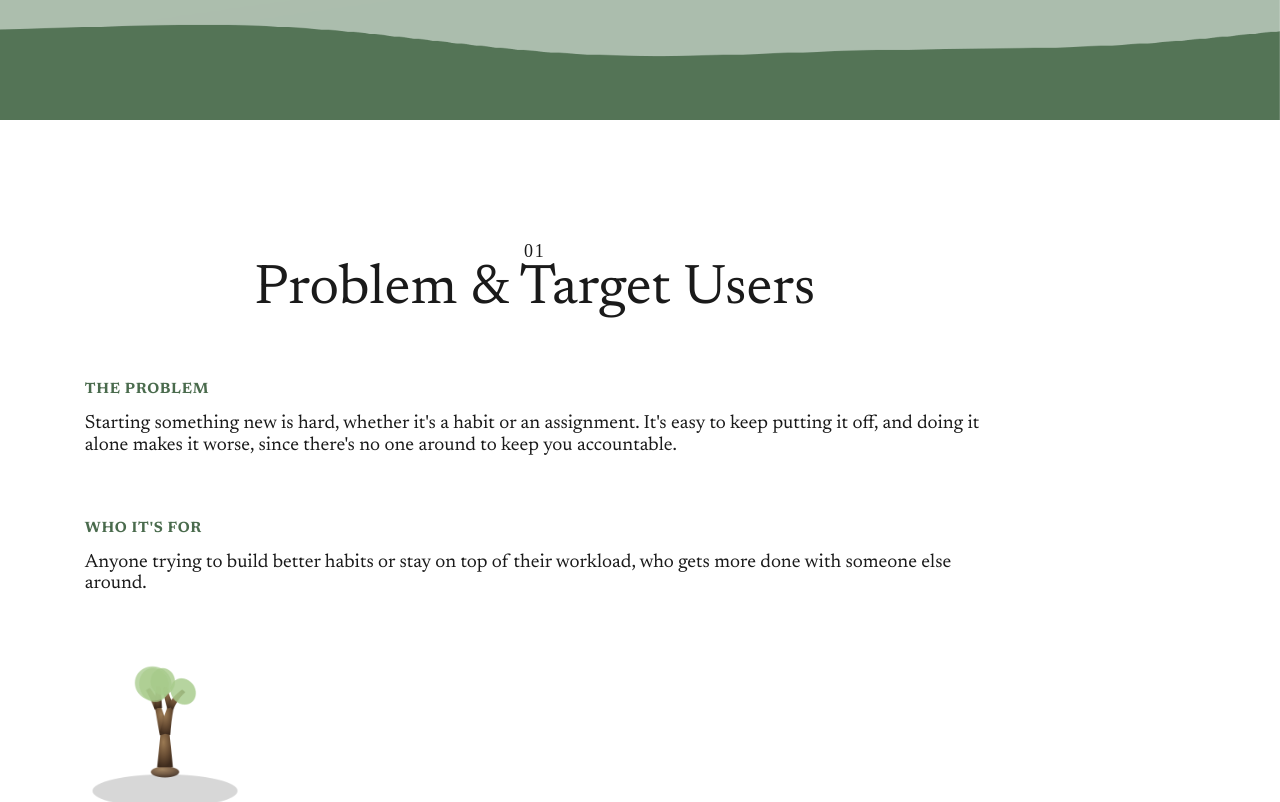
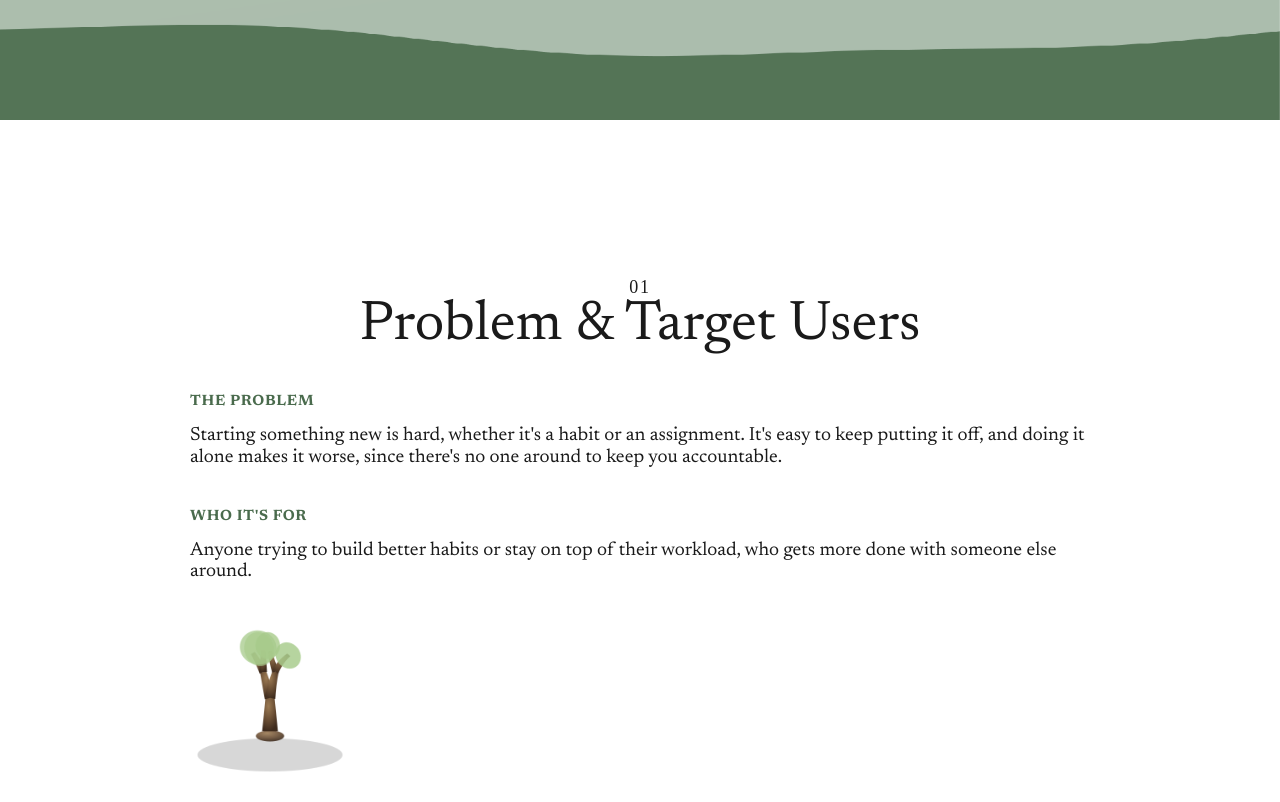
Before and after one commit to iopkelvin/Grove, a React (Vite) app in the folder frontend/: page /design-process in a window 1280 px wide. Shown: the part 680-1482 px from the top of the page. Built offline with nearby package versions, Linux system fonts and the light colour scheme; no server answers.

Commit message:
update team and development section

```diff
--- a/frontend/src/pages/DesignProcess.jsx
+++ b/frontend/src/pages/DesignProcess.jsx
@@ -162,7 +162,44 @@ const SECTIONS = [
       },
     ],
   },
-  { id: "implementation", number: "05", title: "Implementation", scene: "afternoon" },
+  {
+    id: "implementation",
+    scene: "afternoon",
+    type: "content",
+    useTitle: true,
+    number: "05",
+    title: "Implementation",
+    blocks: [
+      {
+        body: "The implementation was based on the Hi-Fi prototype, but as we built it out, we added a lot of small details and features that weren't part of the original design — little things that made the final app feel more complete and easier to use.",
+      },
+      { divider: "THE TOOLS" },
+      {
+        label: "Frontend",
+        body: "A React + Vite app, with React Router handling navigation and Supabase's client library managing the logged-in session.",
+      },
+      {
+        label: "Backend",
+        body: "A Flask app exposing a plain JSON REST API, split into models and services so routes stay thin and the business logic lives in one place.",
+      },
+      {
+        label: "Authentication",
+        body: "Supabase handles sign-up and login and issues a JWT. Every protected Flask route verifies that token server-side with PyJWT before touching any data.",
+      },
+      {
+        label: "Data & Storage",
+        body: "Postgres via Supabase, accessed through Flask-SQLAlchemy models, with schema changes going through Alembic migrations. Local development falls back to SQLite for zero setup; production runs on Postgres, served with gunicorn.",
+      },
+      {
+        label: "Continuous Integration",
+        body: "GitHub Actions run on every PR into main or development — one job runs the pytest suite, another runs stylelint against the frontend CSS.",
+      },
+      {
+        label: "Uptime",
+        body: "A cron job pings the web service on an interval to prevent cold starts on the hosting tier.",
+      },
+    ],
+  },
   { id: "evaluation", number: "06", title: "User Evaluation", scene: "evening" },
   { id: "reflection", number: "07", title: "Reflection & Next Steps", scene: "evening" },
   { id: "demo", number: "08", title: "Demo Video", scene: "night" },
@@ -254,12 +291,16 @@ function DesignProcess() {
               ) : (
                 <p className="design-process-kicker">{section.kicker}</p>
               )}
-              {section.blocks.map((block) => (
-                <div className="design-process-block" key={block.label}>
-                  <p className="design-process-block-label">{block.label}</p>
-                  <p className="design-process-block-body">{block.body}</p>
-                </div>
-              ))}
+              {section.blocks.map((block, i) =>
+                block.divider ? (
+                  <p className="design-process-block-divider" key={`divider-${i}`}>{block.divider}</p>
+                ) : (
+                  <div className="design-process-block" key={block.label || `block-${i}`}>
+                    {block.label && <p className="design-process-block-label">{block.label}</p>}
+                    <p className="design-process-block-body">{block.body}</p>
+                  </div>
+                )
+              )}
               {section.quote && <p className="design-process-quote">{section.quote}</p>}
               {section.icon && <img className="design-process-content-tree" src={section.icon} alt="" />}
             </div>
--- a/frontend/src/styles/design-process.css
+++ b/frontend/src/styles/design-process.css
@@ -100,7 +100,7 @@
 }
 
 .design-process-content-section {
-  align-items: flex-start;
+  align-items: center;
   text-align: left;
   padding: 40px clamp(24px, 6vw, 80px);
 }
@@ -108,7 +108,7 @@
 .design-process-content {
   display: flex;
   flex-direction: column;
-  gap: 64px;
+  gap: 40px;
   width: min(900px, 100%);
 }
 
@@ -133,6 +133,16 @@
   font-size: clamp(13px, 1.4vw, 15px);
   font-weight: 700;
   letter-spacing: 0.05em;
+  text-transform: uppercase;
+}
+
+.design-process-block-divider {
+  margin: 0;
+  color: var(--color-scene-accent);
+  font-family: var(--font-family-base);
+  font-size: clamp(14px, 1.6vw, 17px);
+  font-weight: 700;
+  letter-spacing: 0.08em;
   text-transform: uppercase;
 }
 
```
